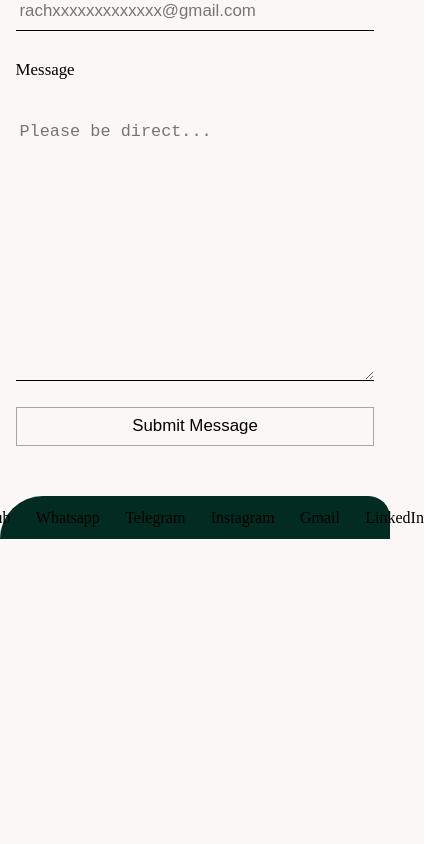
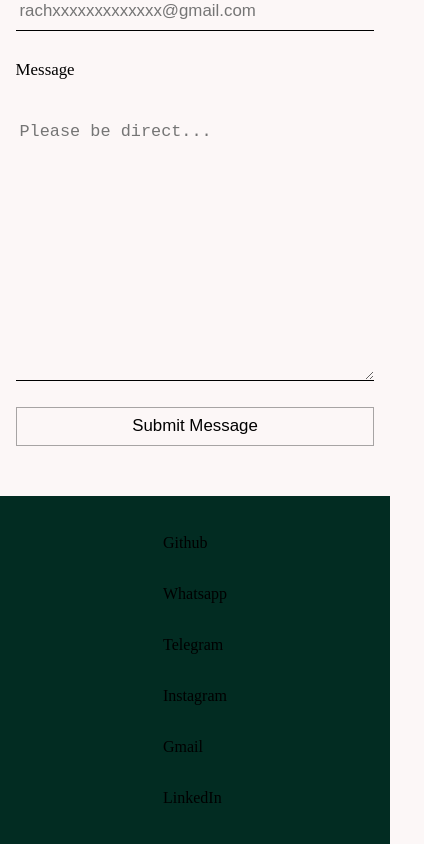
Before and after one commit to Lovethrech/my-main-portfolio, a Vue app: page / in a window 390 px wide. Shown: the part 4288-5132 px from the top of the page, 424 px wide, since content can reach past the window. Before the commit the page ends 4827 px from the top, so only its background shows below. Built offline with nearby package versions, Linux system fonts and the light colour scheme.

Commit message:
working on the footer components.

```diff
--- a/src/components/footer/FooterMain.vue
+++ b/src/components/footer/FooterMain.vue
@@ -15,7 +15,7 @@ import FooterIcon from './FooterIcon.vue';
 .main-footer{
     background-color: var(--general-components-bg-color);
     padding: 1vh 4vh;
-    border-top-left-radius: 20vh;
+    border-top-left-radius: 10vh;
     border-top-right-radius: 10vh;
 }
 .main-footer-main-ctn{
@@ -23,4 +23,14 @@ import FooterIcon from './FooterIcon.vue';
     flex-direction: row;
     gap:3vh;
 }
+
+@media screen and (max-width: 1024px) {
+    .main-footer{
+        padding:4vh;
+        border-radius: 0;
+    }
+    .main-footer-main-ctn{
+        flex-direction: column;
+    }
+}
 </style>
```
